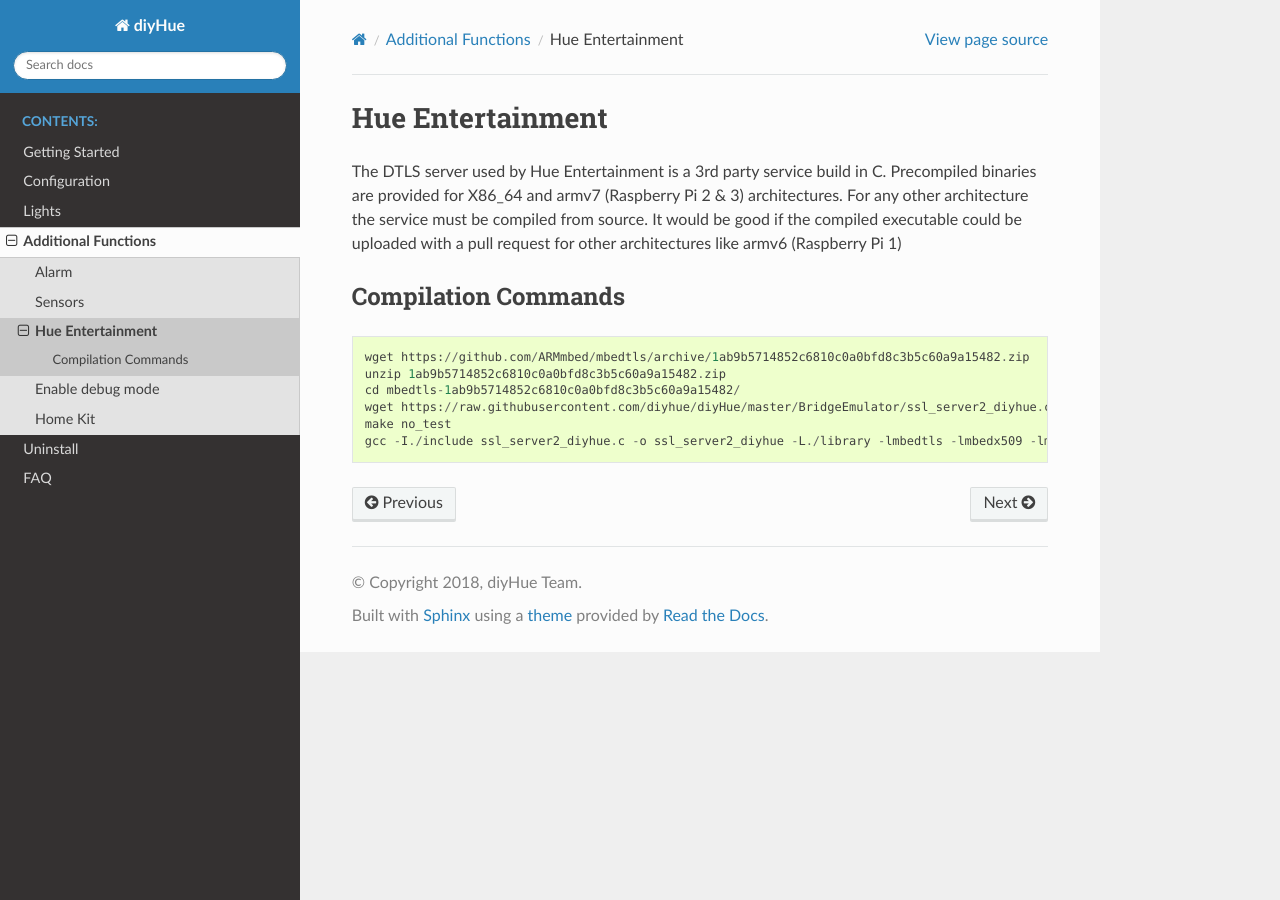
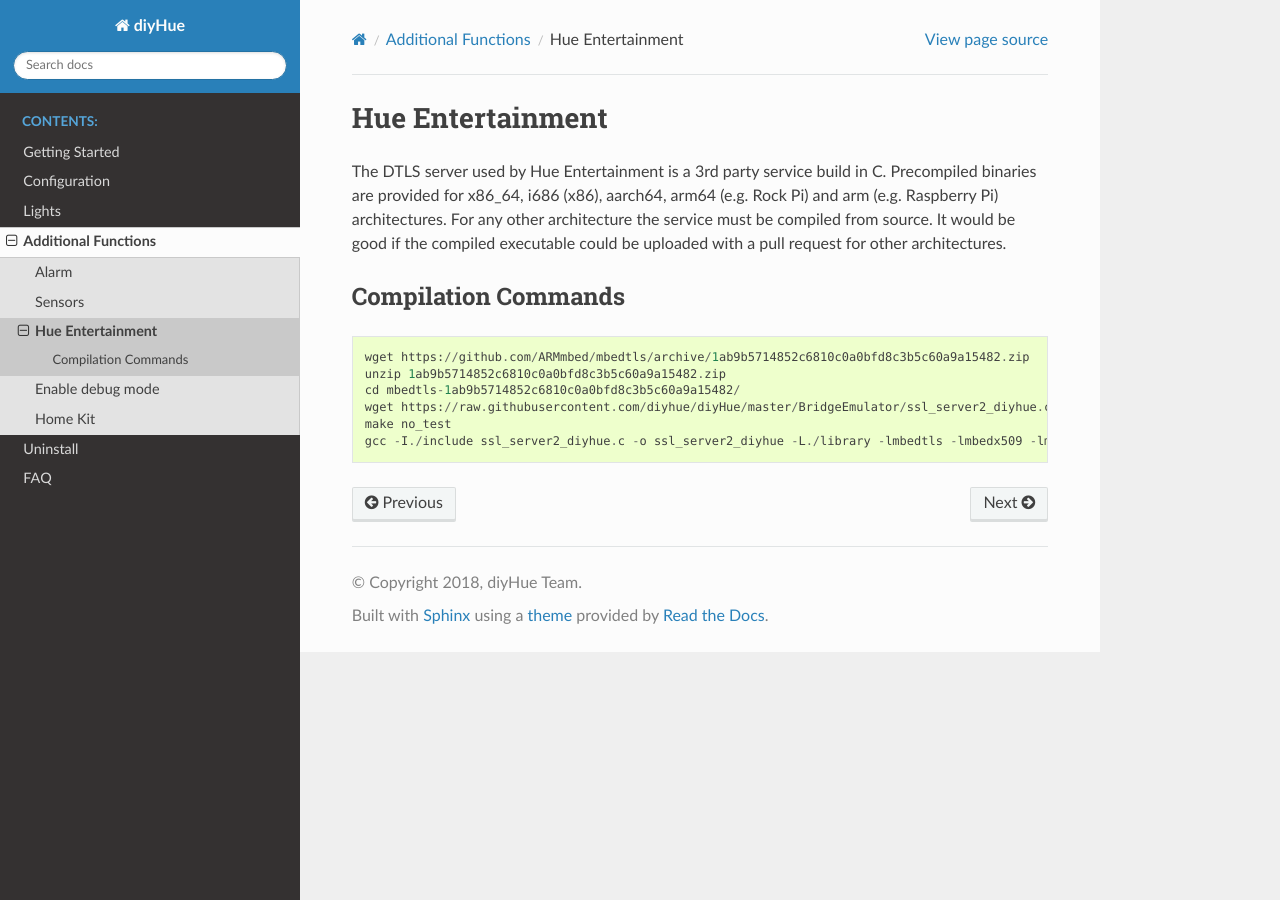
Before and after one commit to diyhue/ReadTheDocs, a Sphinx documentation site: the page built from source/AddFuncts/entertainment.rst, in a window 1280 px wide. Built offline with Sphinx 7.4.7 and the Read the Docs theme 2.0.0, drawn with Linux system fonts in a browser that asks for light colours.

Commit message:
docs: update precompiled binaries section
...to match what binaries are actually available as of now.
Latest addition was via https://github.com/diyhue/diyHue/pull/80

```diff
--- a/source/AddFuncts/entertainment.rst
+++ b/source/AddFuncts/entertainment.rst
@@ -1,7 +1,7 @@
 Hue Entertainment
 =================
 
-The DTLS server used by Hue Entertainment is a 3rd party service build in C. Precompiled binaries are provided for X86_64 and armv7 (Raspberry Pi 2 & 3) architectures. For any other architecture the service must be compiled from source. It would be good if the compiled executable could be uploaded with a pull request for other architectures like armv6 (Raspberry Pi 1)
+The DTLS server used by Hue Entertainment is a 3rd party service build in C. Precompiled binaries are provided for x86_64, i686 (x86), aarch64, arm64 (e.g. Rock Pi) and arm (e.g. Raspberry Pi) architectures. For any other architecture the service must be compiled from source. It would be good if the compiled executable could be uploaded with a pull request for other architectures.
 
 Compilation Commands
 --------------------
```
